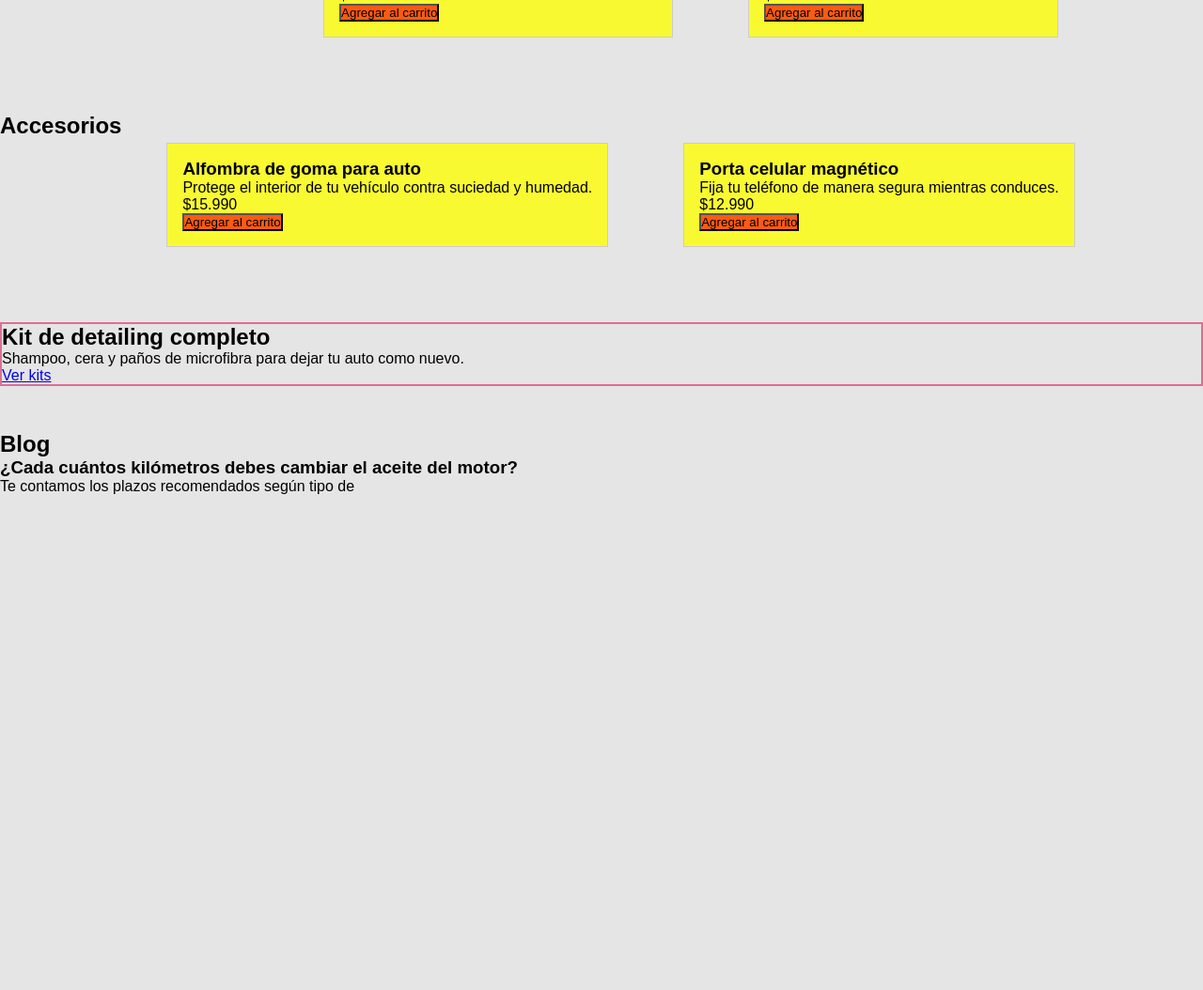
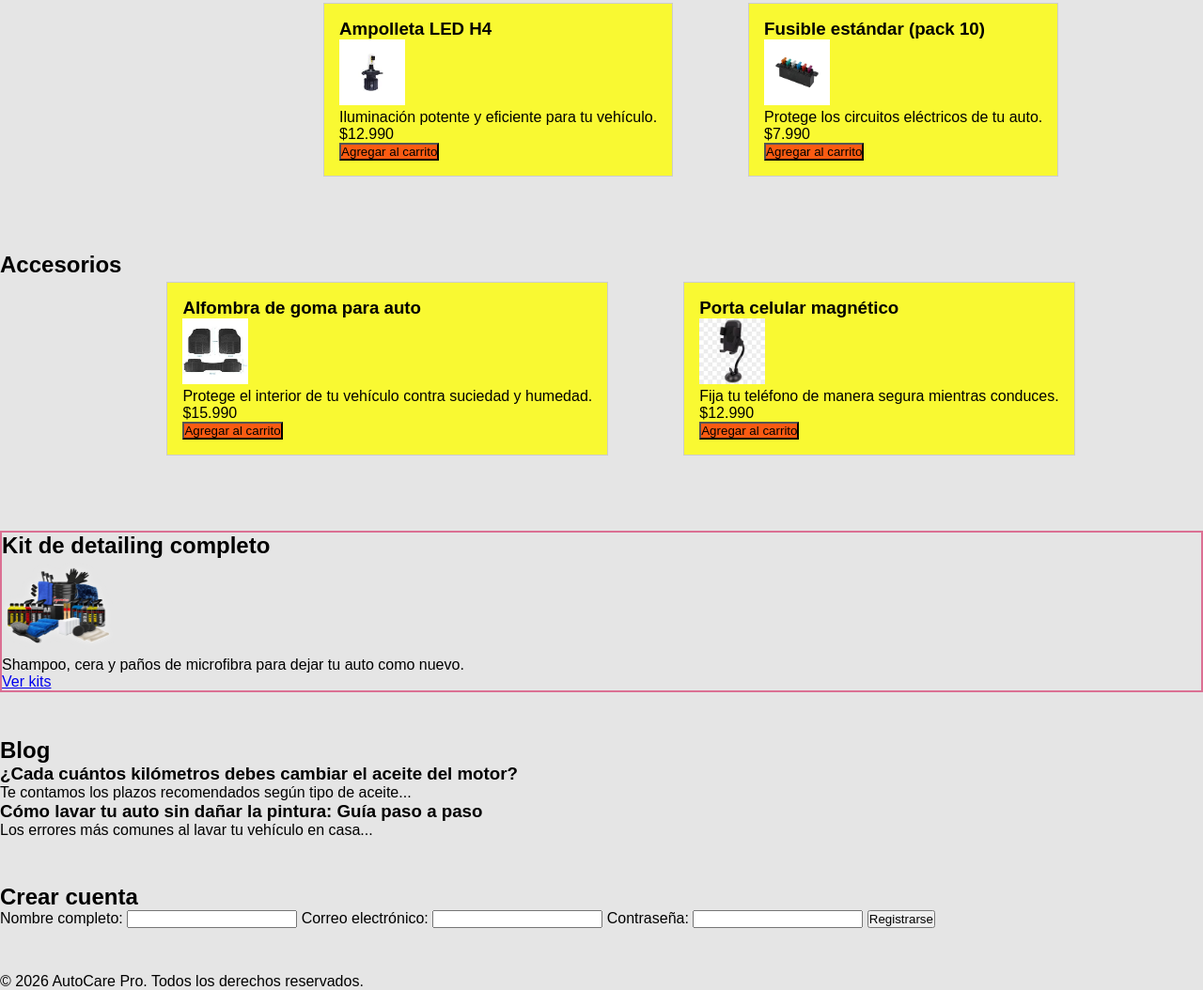
Before and after one commit to vicentevilla/autocare-pro, a plain HTML site: page index.html in a window 1280 px wide. Shown: the part 1051-2105 px from the top of the page at 94% size. Before the commit the page ends 1626 px from the top, so only its background shows below. Drawn offline with Linux system fonts and the light colour scheme.

Commit message:
Regularización de archivos faltantes y diferencias entre archivos

```diff
--- a/index.html
+++ b/index.html
@@ -73,6 +73,7 @@
 
       <article class="producto" data-precio="19990">
         <h3>Cera de protección (250ml)</h3>
+        <img src="img/Cera.jpg" alt="Cera brillante" width="70" height="70">
         <p>Protege la pintura contra rayones y manchas.</p>
         <p class="precio">$19.990</p>
         <button class="agregar-carrito">Agregar al carrito</button>
@@ -80,6 +81,7 @@
 
       <article class="producto" data-precio="8990">
         <h3> Agua desmineralizada (1L)</h3>
+        <img src="img/Agua.jpg" alt="Agua desminiralizada" width="70" height="70">
         <p>Perfecta para lavar tu auto sin dejar marcas.</p>
         <p class="precio">$8.990</p>
         <button class="agregar-carrito">Agregar al carrito</button>
@@ -90,6 +92,7 @@
       <h2>Ampolletas & Electricidad</h2>
       <article class="producto" data-precio="12990">
         <h3>Ampolleta LED H4</h3>
+        <img src="img/Ampolleta.jpg" alt="Ampolleta led H4" width="70" height="70">
         <p>Iluminación potente y eficiente para tu vehículo.</p>
         <p class="precio">$12.990</p>
         <button class="agregar-carrito">Agregar al carrito</button>
@@ -97,6 +100,7 @@
 
       <article class="producto" data-precio="7990">
         <h3>Fusible estándar (pack 10)</h3>
+        <img src="img/fusible.jpg" alt="Fusible estandar" width="70" height="70">
         <p>Protege los circuitos eléctricos de tu auto.</p>
         <p class="precio">$7.990</p>
         <button class="agregar-carrito">Agregar al carrito</button>
@@ -107,6 +111,7 @@
       <h2>Accesorios</h2>
       <article class="producto" data-precio="15990">
         <h3>Alfombra de goma para auto</h3>
+        <img src="img/gomaAuto.jpg" alt="Alfombre para auto" width="70" height="70">
         <p>Protege el interior de tu vehículo contra suciedad y humedad.</p>
         <p class="precio">$15.990</p>
         <button class="agregar-carrito">Agregar al carrito</button>
@@ -114,6 +119,7 @@
 
       <article class="producto" data-precio="12990">
         <h3>Porta celular magnético</h3>
+        <img src="img/portaCelu.jpg" alt="Porta celular" width="70" height="70">
         <p>Fija tu teléfono de manera segura mientras conduces.</p>
         <p class="precio">$12.990</p>
         <button class="agregar-carrito">Agregar al carrito</button>
@@ -123,6 +129,7 @@
     <!-- SECTION: banner de kits de limpieza -->
     <section class="banner-promo">
       <h2>Kit de detailing completo</h2>
+      <img src="img/kit.png" alt="Kit lavado vehiculo" width="120" height="100">
       <p>Shampoo, cera y paños de microfibra para dejar tu auto como nuevo.</p>
       <a href="#detailing" class="btn">Ver kits</a>
     </section>
@@ -132,4 +139,42 @@
       <h2>Blog</h2>
       <article>
         <h3>¿Cada cuántos kilómetros debes cambiar el aceite del motor?</h3>
-        <p>Te contamos los plazos recomendados según tipo de
+        <p>Te contamos los plazos recomendados según tipo de aceite...</p>
+      </article>
+      <article>
+        <h3>Cómo lavar tu auto sin dañar la pintura: Guía paso a paso</h3>
+        <p>Los errores más comunes al lavar tu vehículo en casa...</p>
+      </article>
+    </section>
+
+    <section id="registro">
+      <h2>Crear cuenta</h2>
+      <form id="form-registro">
+        <label for="nombre">Nombre completo:</label>
+        <input type="text" id="nombre" name="nombre" autocomplete="name" required>
+
+        <label for="email">Correo electrónico:</label>
+        <input type="email" id="email" name="email" autocomplete="email" required>
+
+        <label for="clave">Contraseña:</label>
+        <input type="password" id="clave" name="clave" autocomplete="new-password" required minlength="8">
+
+        <button type="submit">Registrarse</button>
+      </form>
+      <p id="mensaje-error"></p>
+    </section>
+  </main>
+
+  <!-- FOOTER: se repite en todas las páginas -->
+  <footer>
+    <p>&copy; 2026 AutoCare Pro. Todos los derechos reservados.</p>
+  </footer>
+
+  <!--
+    El script va AL FINAL del body (o con "defer" en el head).
+    Motivo: cuando el navegador llega acá, todo el HTML de arriba ya existe,
+    así que el JS puede "encontrar" los botones, inputs, etc. sin errores.
+  -->
+  <script src="js/script.js"></script>
+</body>
+</html>
```
Also changed, not shown: img/Agua.jpg (added), img/Ampolleta.jpg (added), img/Cera.jpg (added), img/fusible.jpg (added), img/gomaAuto.jpg (added), img/kit.png (added), img/portaCelu.jpg (added).
